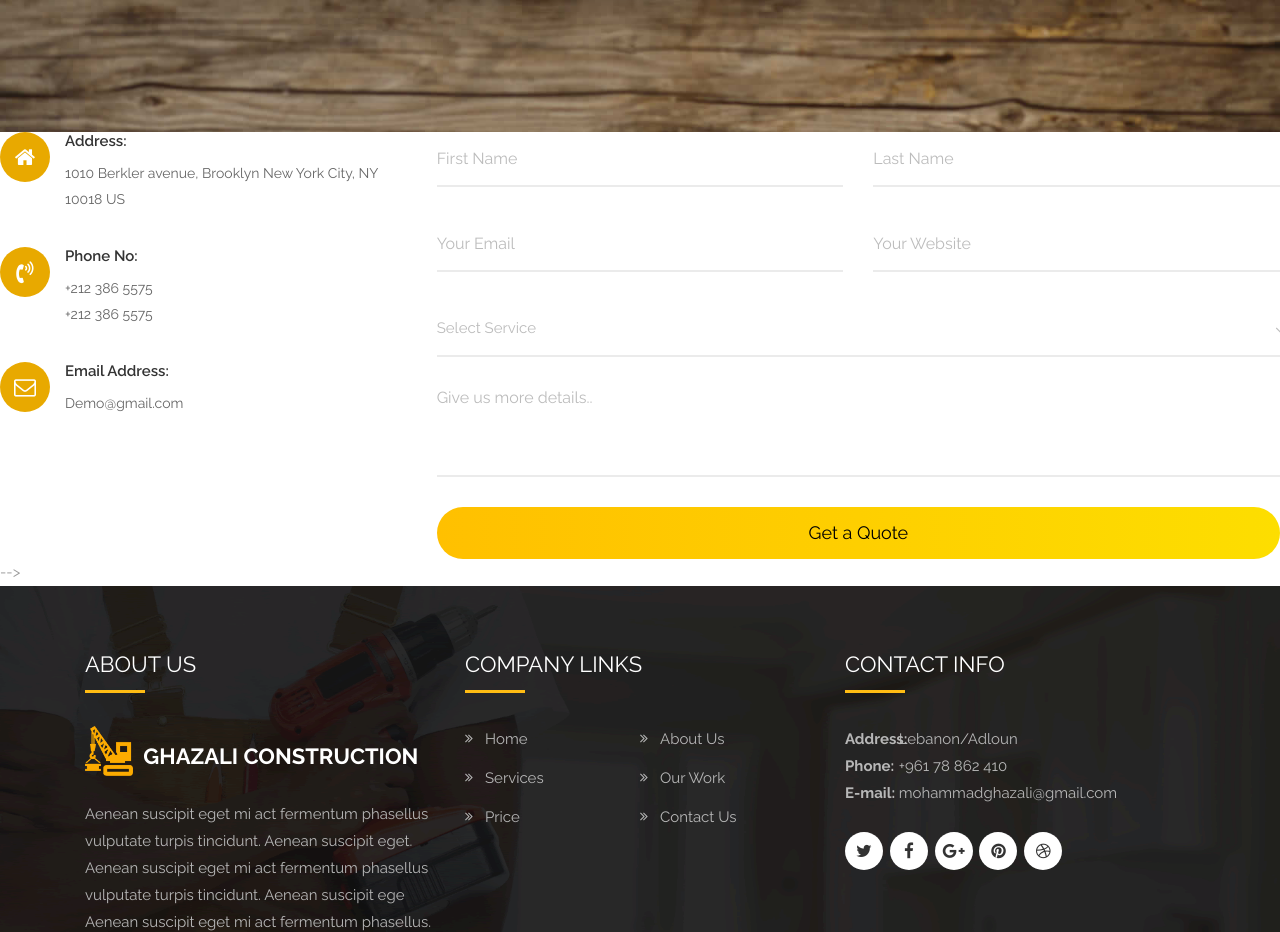
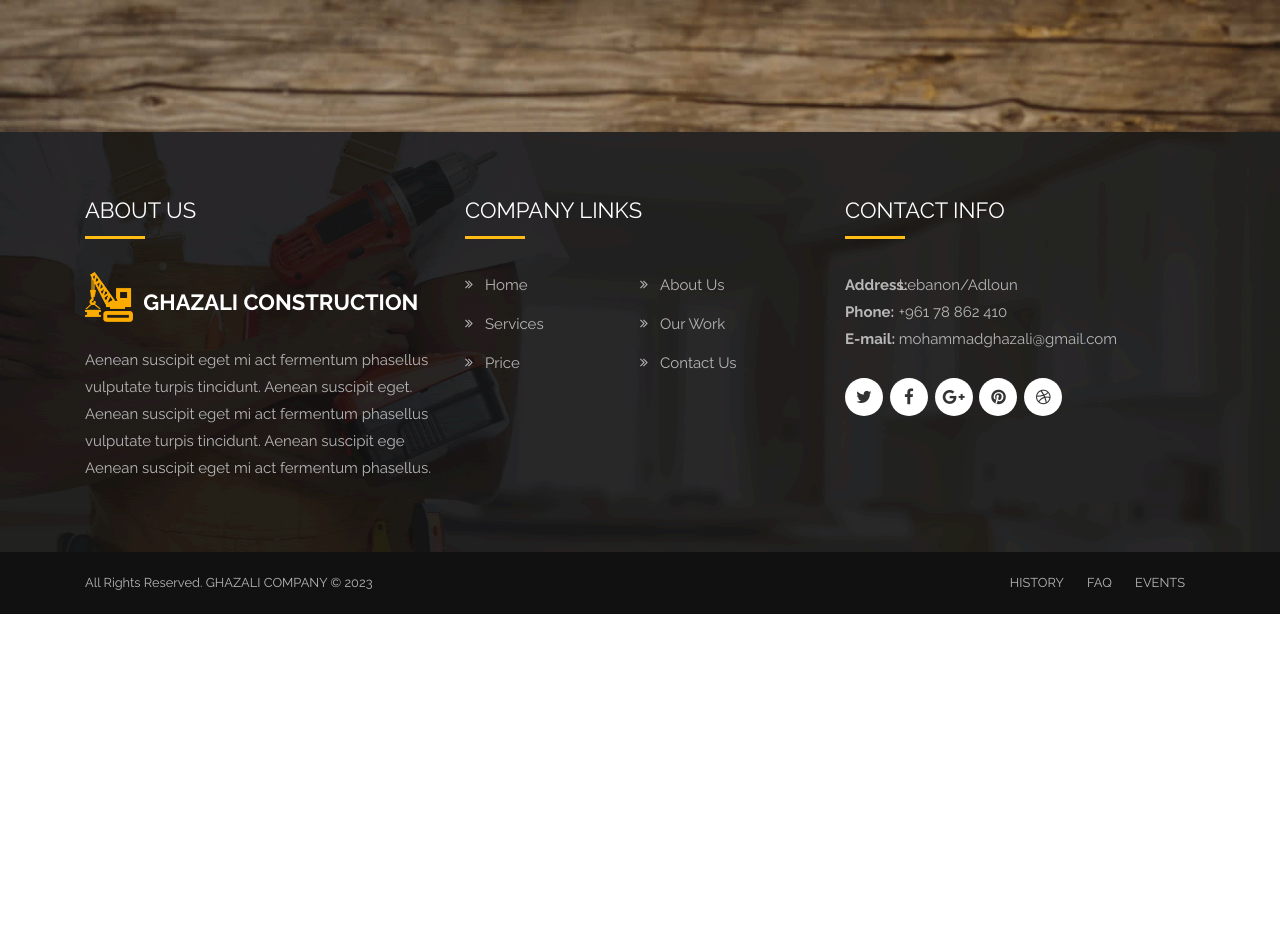
Before and after one commit to Billz-abboud/Ghazaliconstruction, a plain HTML site: page index.html in a window 1280 px wide. Shown: the part 4566-5498 px from the top of the page. After the commit the page ends 5180 px from the top, so only its background shows below. Drawn offline with Linux system fonts and the light colour scheme.

Commit message:
Update index.html

```diff
--- a/index.html
+++ b/index.html
@@ -534,92 +534,6 @@
          </div>
       </div>
 
-<!--   <div id="contact" class="section wb">
-         <div class="container">
-            <div class="section-title row text-center">
-               <div class="col-md-8 col-md-offset-2">
-                  <h3>Contact Us</h3>
-                  <p class="lead">Quisque eget nisl id nulla sagittis auctor quis id. Aliquam quis vehicula enim, non aliquam risus. Sed a tellus quis mi rhoncus dignissim.</p>
-               </div>
-               <!-- end col -->
-            </div>
-            <!-- end title -->
-            <div class="row">
-               <div class="col-lg-4 col-md-4">
-                  <div class="contant-info">
-                     <ul class="item-display-block">
-                        <li>
-                           <div class="info-shape accent-color background fs-23">
-                              <div class="icon"><i class="fa fa-home"></i></div>
-                           </div>
-                           <div class="info-content">
-                              <h6 class="uppercase"> Address:</h6>
-                              <p> 1010 Berkler avenue, Brooklyn New York City, NY 10018 US</p>
-                           </div>
-                        </li>
-                        <li>
-                           <div class="info-shape accent-color background fs-23">
-                              <div class="icon"><i class="fa fa-volume-control-phone"></i></div>
-                           </div>
-                           <div class="info-content">
-                              <h6 class="uppercase"> Phone No:</h6>
-                              <p> +212 386 5575<br>+212 386 5575</p>
-                           </div>
-                        </li>
-                        <li>
-                           <div class="info-shape accent-color background fs-23">
-                              <div class="icon"><i class="fa fa-envelope-o"></i></div>
-                           </div>
-                           <div class="info-content">
-                              <h6 class="uppercase"> Email Address:</h6>
-                              <p>Demo@gmail.com</p>
-                           </div>
-                        </li>
-                     </ul>
-                  </div>
-               </div>
-               <div class="col-md-8">
-                  <div class="contact_form">
-                     <div id="message"></div>
-                     <form id="contactform" class="row" action="contact.php" name="contactform" method="post">
-                        <fieldset class="row-fluid">
-                           <div class="col-lg-6 col-md-6 col-sm-6 col-xs-12">
-                              <input type="text" name="first_name" id="first_name" class="form-control" placeholder="First Name">
-                           </div>
-                           <div class="col-lg-6 col-md-6 col-sm-6 col-xs-12">
-                              <input type="text" name="last_name" id="last_name" class="form-control" placeholder="Last Name">
-                           </div>
-                           <div class="col-lg-6 col-md-6 col-sm-6 col-xs-12">
-                              <input type="email" name="email" id="email" class="form-control" placeholder="Your Email">
-                           </div>
-                           <div class="col-lg-6 col-md-6 col-sm-6 col-xs-12">
-                              <input type="text" name="phone" id="phone" class="form-control" placeholder="Your Website">
-                           </div>
-                           <div class="col-lg-12 col-md-12 col-sm-12 col-xs-12">
-                              <label class="sr-only">Select Department</label>
-                              <select name="select_service" id="select_service" class="selectpicker form-control" data-style="btn-white">
-                                 <option value="12">Select Service</option>
-                                 <option value="Building Service">Building Service</option>
-                                 <option value="Tover Design">Tover Design</option>
-                                 <option value="Others">Others</option>
-                              </select>
-                           </div>
-                           <div class="col-lg-12 col-md-12 col-sm-12 col-xs-12">
-                              <textarea class="form-control" name="comments" id="comments" rows="6" placeholder="Give us more details.."></textarea>
-                           </div>
-                           <div class="col-lg-12 col-md-12 col-sm-12 col-xs-12 text-center">
-                              <button type="submit" value="SEND" id="submit" class="btn btn-light btn-radius btn-brd grd1 btn-block">Get a Quote</button>
-                           </div>
-                        </fieldset>
-                     </form>
-                  </div>
-               </div>
-               <!-- end col -->
-            </div>
-            <!-- end row -->
-         </div>
-         <!-- end container -->
-      </div>-->
       <!-- end section -->
       <!-- footer -->
       <footer id="footer">
```
